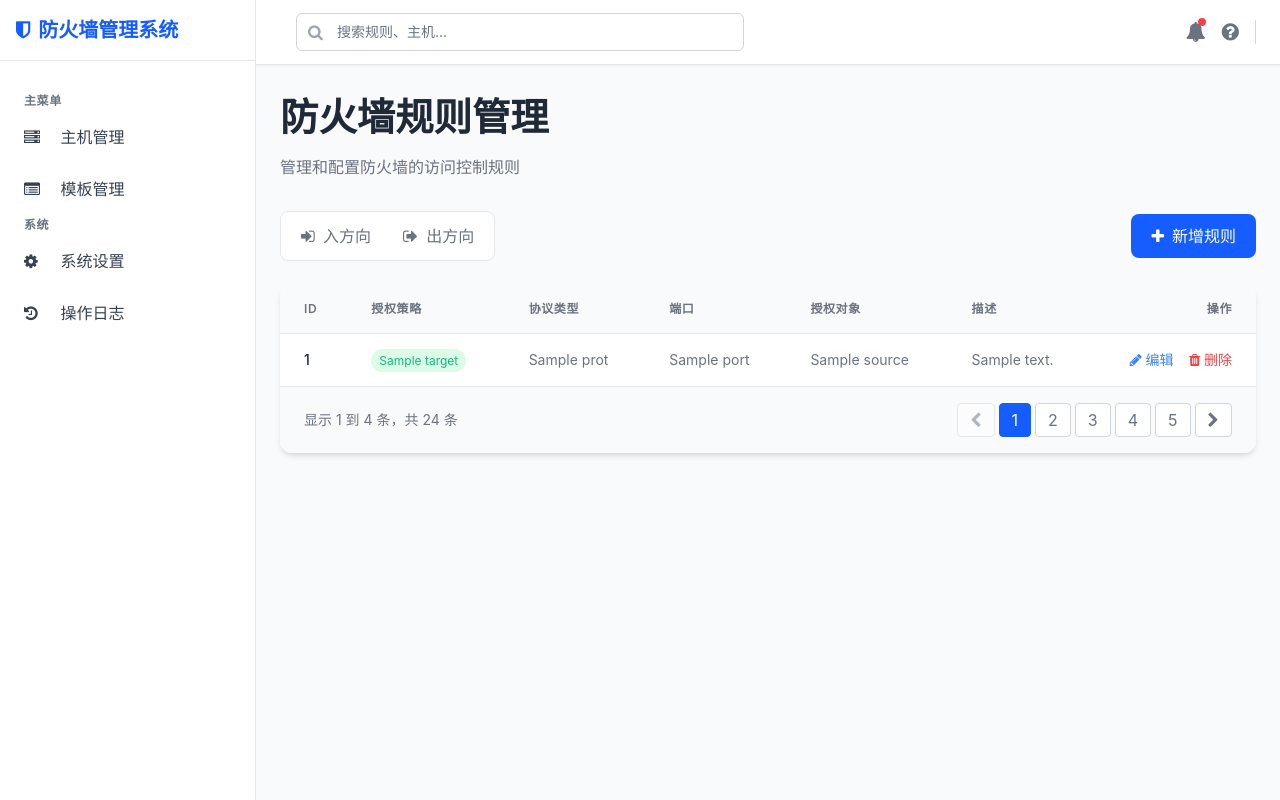
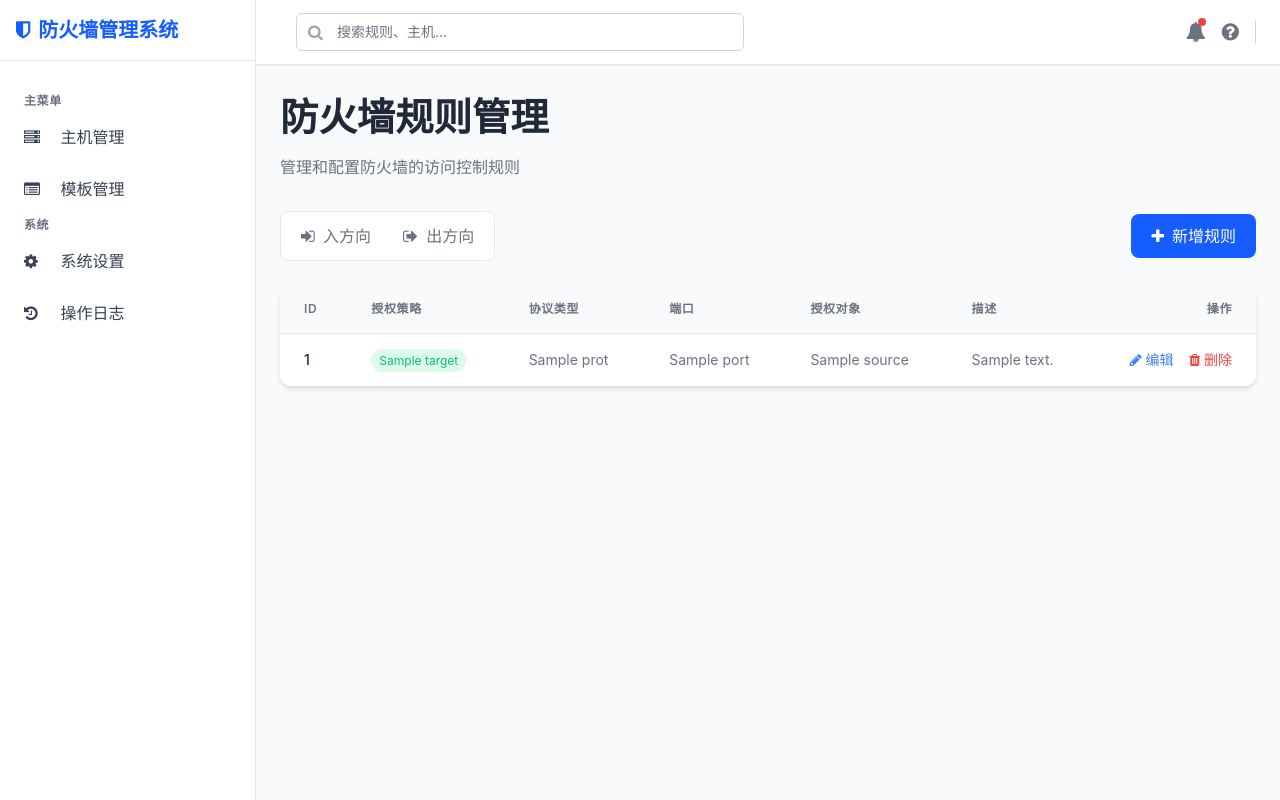
Before and after one commit to jiangcb0916/iptables-web, a Flask app: template templates/rule.html in a window 1280 px wide. Run offline with Flask 3, Linux system fonts and the light colour scheme; the template is opened without the code that fills it: most values are stand-ins (such as "Sample title", 1, 10 or a date in 2020); some libraries are stand-ins or nearby versions.

Commit message:
规则页 取消分页功能（参考阿里云）

```diff
--- a/templates/rule.html
+++ b/templates/rule.html
@@ -105,26 +105,6 @@
               {% endfor %}
               </tbody>
             </table>
-
-            <!-- 分页 -->
-            <div class="px-6 py-4 bg-gray-50 border-t border-gray-200 flex items-center justify-between">
-              <div class="text-sm text-secondary">
-                显示 1 到 4 条，共 24 条
-        </div>
-        <div class="flex space-x-1">
-          <button class="px-3 py-1 rounded border border-gray-300 bg-white text-secondary hover:bg-gray-50 disabled:opacity-50" disabled>
-            <i class="fa fa-chevron-left"></i>
-          </button>
-          <button class="px-3 py-1 rounded border border-primary bg-primary text-white">1</button>
-          <button class="px-3 py-1 rounded border border-gray-300 bg-white text-secondary hover:bg-gray-50">2</button>
-          <button class="px-3 py-1 rounded border border-gray-300 bg-white text-secondary hover:bg-gray-50">3</button>
-          <button class="px-3 py-1 rounded border border-gray-300 bg-white text-secondary hover:bg-gray-50">4</button>
-          <button class="px-3 py-1 rounded border border-gray-300 bg-white text-secondary hover:bg-gray-50">5</button>
-          <button class="px-3 py-1 rounded border border-gray-300 bg-white text-secondary hover:bg-gray-50">
-            <i class="fa fa-chevron-right"></i>
-          </button>
-        </div>
-      </div>
     </div>
   </div>
       </main>
```
